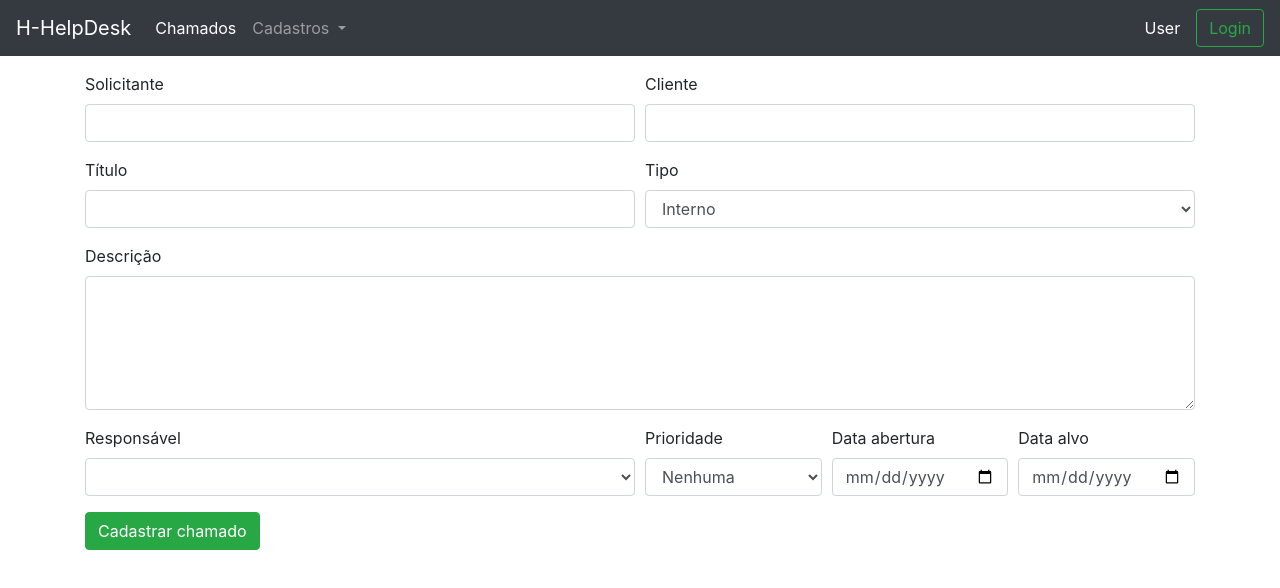
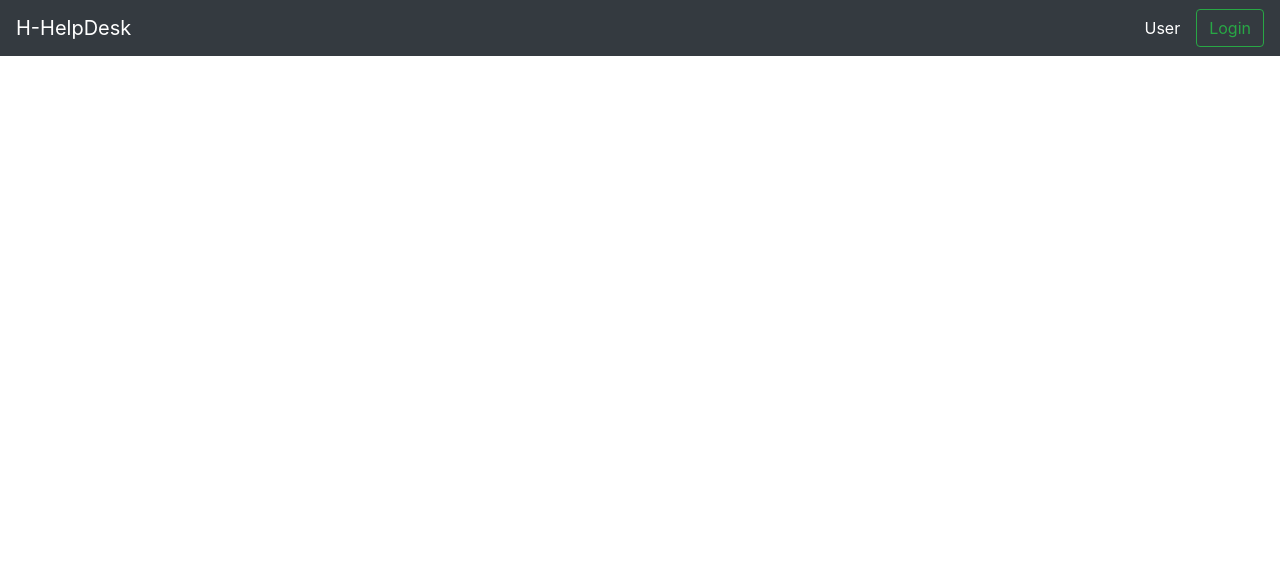
Before and after one commit to trabalhinhos-senai/helpDesk, an Angular app in the folder helpDesk/: page /login in a window 1280 px wide. Shown: the top 588 px of the page. Built offline with nearby package versions, Linux system fonts and the light colour scheme.

Commit message:
Tela login

```diff
--- a/helpDesk/src/app/app.component.html
+++ b/helpDesk/src/app/app.component.html
@@ -1,3 +1,4 @@
-<app-nav-bar></app-nav-bar>
+<app-login></app-login>
+<!-- <app-nav-bar></app-nav-bar> -->
 <!-- <app-chamados></app-chamados> -->
-<app-abrir-chamado></app-abrir-chamado>
+<!-- <app-abrir-chamado></app-abrir-chamado> -->
--- a/helpDesk/src/app/app.module.ts
+++ b/helpDesk/src/app/app.module.ts
@@ -5,13 +5,15 @@ import { AppComponent } from './app.component';
 import { NavBarComponent } from './nav-bar/nav-bar.component';
 import { ChamadosComponent } from './chamados/chamados.component';
 import { AbrirChamadoComponent } from './abrir-chamado/abrir-chamado.component';
+import { LoginComponent } from './login/login.component';
 
 @NgModule({
   declarations: [
     AppComponent,
     NavBarComponent,
     ChamadosComponent,
-    AbrirChamadoComponent
+    AbrirChamadoComponent,
+    LoginComponent
   ],
   imports: [
     BrowserModule
--- /dev/null
+++ b/helpDesk/src/app/login/login.component.html
@@ -0,0 +1,17 @@
+<nav class="navbar navbar-expand-lg navbar-dark bg-dark">
+    <a class="navbar-brand" href="#">H-HelpDesk</a>
+    <button class="navbar-toggler" type="button" data-toggle="collapse" data-target="#conteudoNavbarSuportado"
+        aria-controls="conteudoNavbarSuportado" aria-expanded="false" aria-label="Alterna navegação">
+        <span class="navbar-toggler-icon"></span>
+    </button>
+
+    <div class="collapse navbar-collapse">
+        <div class="navbar-nav mr-auto"></div>
+        <form class="form-inline my-2 my-lg-0">
+            <div class="mx-md-3">
+                <span class="text-white">User</span>
+            </div>
+            <button class="btn btn-outline-success my-2 my-sm-0" type="button">Login</button>
+        </form>
+    </div>
+</nav>
--- /dev/null
+++ b/helpDesk/src/app/login/login.component.ts
@@ -0,0 +1,15 @@
+import { Component, OnInit } from '@angular/core';
+
+@Component({
+  selector: 'app-login',
+  templateUrl: './login.component.html',
+  styleUrls: ['./login.component.css']
+})
+export class LoginComponent implements OnInit {
+
+  constructor() { }
+
+  ngOnInit() {
+  }
+
+}
```
Also changed, not shown: helpDesk/src/app/login/login.component.css (added), 1 other file (tests, documents, lock files or other folders).
